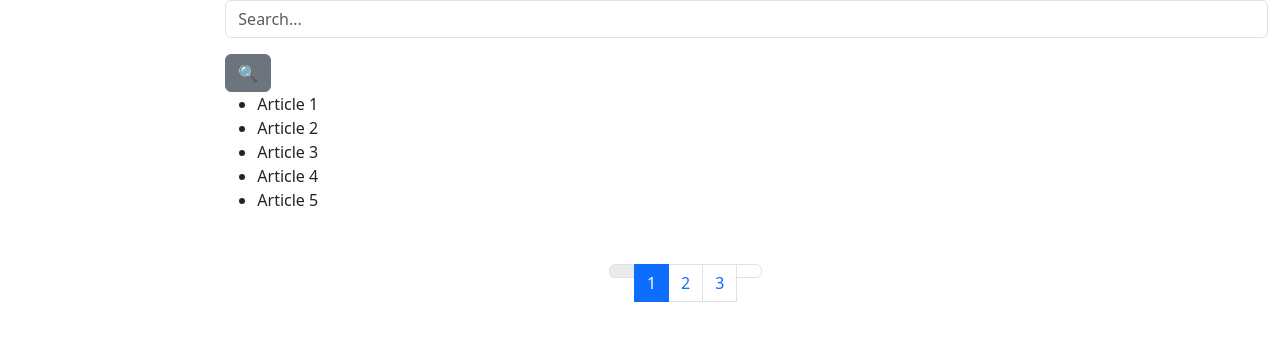
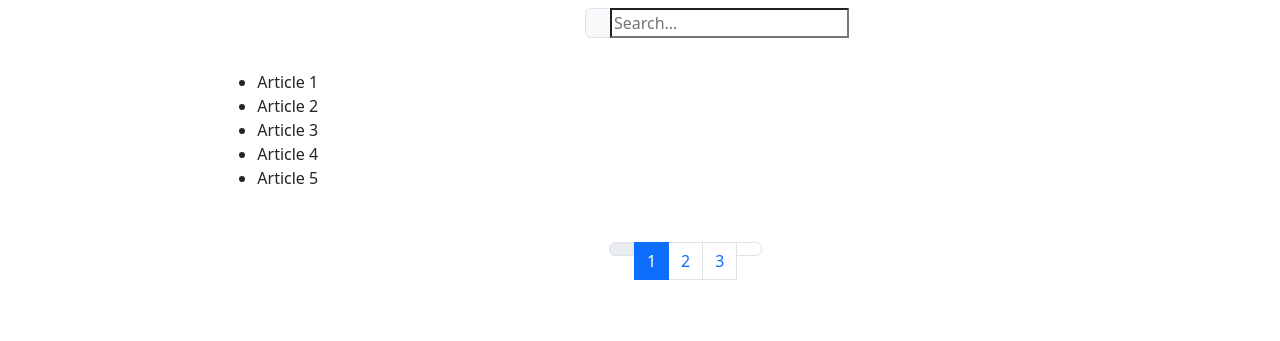
Before and after one commit to uzlss/Newspaper-Agency, a Django app: page /news/ in a window 1280 px wide. Shown: the top 341 px of the page. Run offline with Django 5.2, Linux system fonts and the light colour scheme; a user stored in the database is signed in; data comes from the database, SQL or seed files in the repository; some libraries are stand-ins or nearby versions.

Commit message:
style: search_form

```diff
--- a/templates/includes/search_form.html
+++ b/templates/includes/search_form.html
@@ -1,6 +1,17 @@
 {% load crispy_forms_filters %}
-<form class="form-inline" action="" method="get">
-  {{ search_form|crispy }}
-  <input class="btn btn-secondary" type="submit" value="🔍">
-
-</form>
+<section class="py-7">
+  <div class="container">
+    <div class="row justify-space-between py-2">
+      <div class="col-lg-4 mx-auto">
+        <form action="" method="get" class="form-group">
+          <div class="input-group mb-4">
+            <button type="submit" class="input-group-text">
+              <i class="fas fa-search" aria-hidden="true"></i>
+            </button>
+            {{ search_form.query }}
+          </div>
+        </form>
+      </div>
+    </div>
+  </div>
+</section>
```
